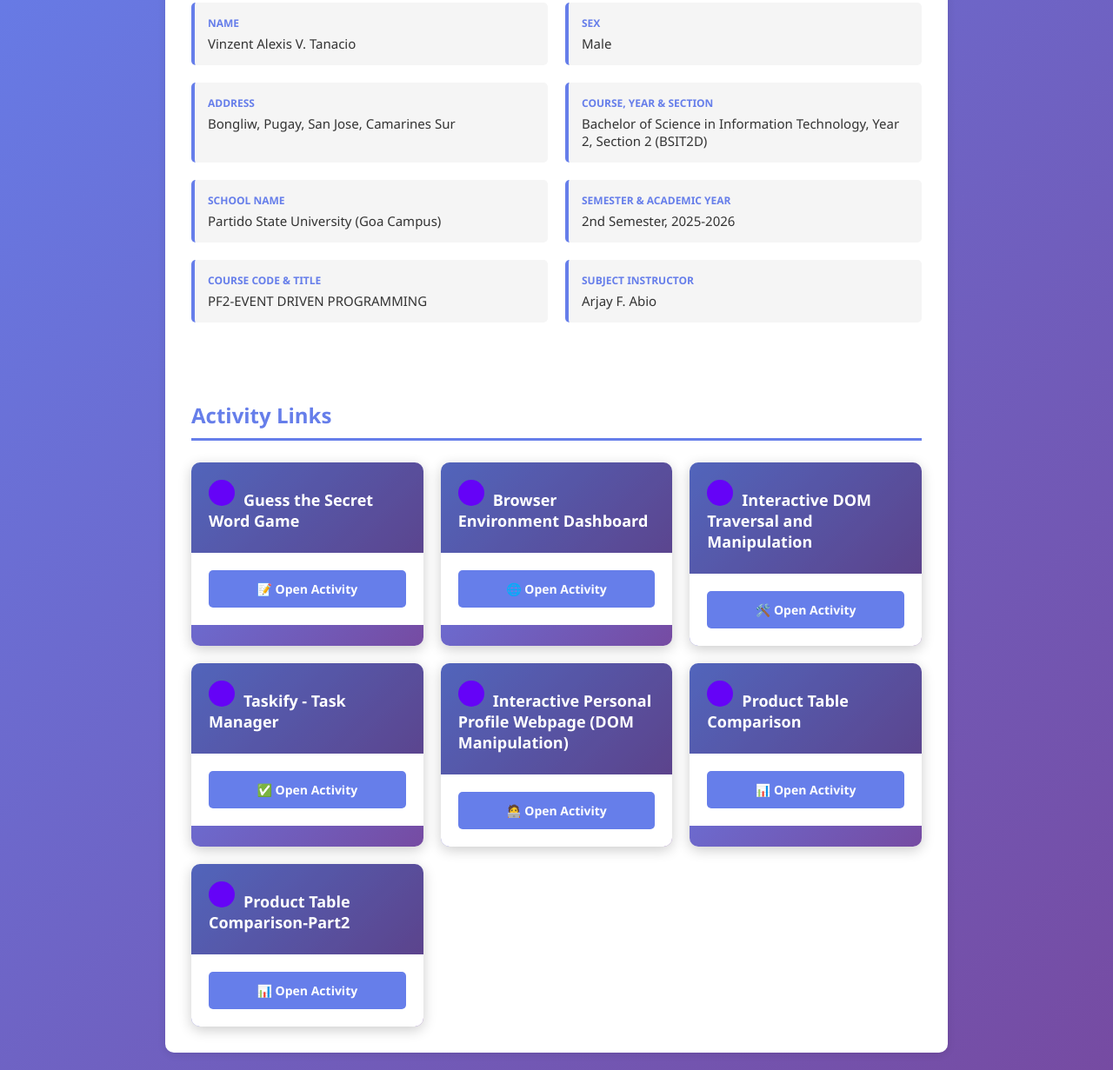
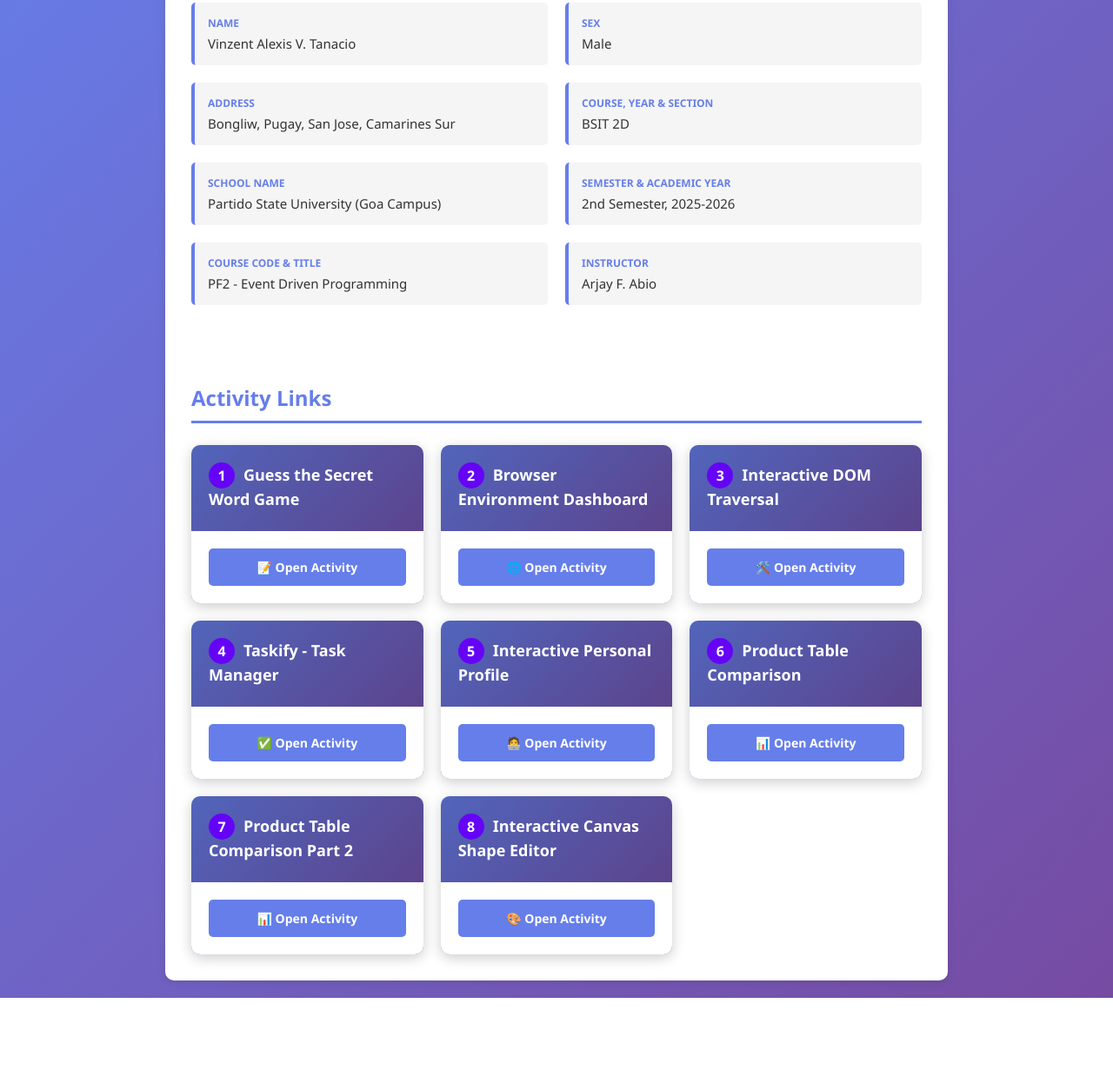
Before and after one commit to vatanacio505/browser_dashboard, a plain HTML site: page index.html in a window 1280 px wide. Shown: the part 201-1432 px from the top of the page at 87% size. After the commit the page ends 1349 px from the top, so only its background shows below. Drawn offline with Linux system fonts and the light colour scheme.

Commit message:
Update index.html

```diff
--- a/index.html
+++ b/index.html
@@ -191,7 +191,7 @@
         <div class="card">
 
         <div class="header">
-            <h1>🎓</h1>
+            <h1>🎓 Student Dashboard</h1>
         </div>
 
         <div class="profile-section">
@@ -211,7 +211,7 @@
                 </div>
                 <div class="profile-item">
                     <label>Course, Year & Section</label>
-                    <span>Bachelor of Science in Information Technology, Year 2, Section 2 (BSIT2D)</span>
+                    <span>BSIT 2D</span>
                 </div>
                 <div class="profile-item">
                     <label>School Name</label>
@@ -223,10 +223,10 @@
                 </div>
                 <div class="profile-item">
                     <label>Course Code & Title</label>
-                    <span>PF2-EVENT DRIVEN PROGRAMMING</span>
+                    <span>PF2 - Event Driven Programming</span>
                 </div>
                 <div class="profile-item">
-                    <label>Subject Instructor</label>
+                    <label>Instructor</label>
                     <span>Arjay F. Abio</span>
                 </div>
             </div>
@@ -238,7 +238,7 @@
 
                 <div class="activity-card">
                     <div class="activity-card-header">
-                        <h3><span class="activity-number"></span>Guess the Secret Word Game</h3>
+                        <h3><span class="activity-number">1</span>Guess the Secret Word Game</h3>
                     </div>
                     <div class="activity-card-footer">
                         <a href="https://vatanacio505.github.io/Guess/">📝 Open Activity</a>
@@ -247,7 +247,7 @@
 
                 <div class="activity-card">
                     <div class="activity-card-header">
-                        <h3><span class="activity-number"></span>Browser Environment Dashboard</h3>
+                        <h3><span class="activity-number">2</span>Browser Environment Dashboard</h3>
                     </div>
                     <div class="activity-card-footer">
                         <a href="browser_dashboard.html">🌐 Open Activity</a>
@@ -256,7 +256,7 @@
 
                 <div class="activity-card">
                     <div class="activity-card-header">
-                        <h3><span class="activity-number"></span>Interactive DOM Traversal and Manipulation</h3>
+                        <h3><span class="activity-number">3</span>Interactive DOM Traversal</h3>
                     </div>
                     <div class="activity-card-footer">
                         <a href="https://vatanacio505.github.io/Interactive-DOM-Traversal-and-Manipulation/">🛠️ Open Activity</a>
@@ -265,7 +265,7 @@
 
                 <div class="activity-card">
                     <div class="activity-card-header">
-                        <h3><span class="activity-number"></span>Taskify - Task Manager</h3>
+                        <h3><span class="activity-number">4</span>Taskify - Task Manager</h3>
                     </div>
                     <div class="activity-card-footer">
                         <a href="https://vatanacio505.github.io/Taskify2/">✅ Open Activity</a>
@@ -274,30 +274,38 @@
 
                 <div class="activity-card">
                     <div class="activity-card-header">
-                        <h3><span class="activity-number"></span>Interactive Personal Profile Webpage (DOM Manipulation)</h3>
+                        <h3><span class="activity-number">5</span>Interactive Personal Profile</h3>
                     </div>
                     <div class="activity-card-footer">
                         <a href="https://vatanacio505.github.io/Interactive-Personal-Profile-Webpage/">🧑‍💻 Open Activity</a>
                     </div>
                 </div>
 
-                <!-- PRODUCT TABLE COMPARISON PART 1 -->
                 <div class="activity-card">
                     <div class="activity-card-header">
-                        <h3><span class="activity-number"></span>Product Table Comparison</h3>
+                        <h3><span class="activity-number">6</span>Product Table Comparison</h3>
                     </div>
                     <div class="activity-card-footer">
                         <a href="https://vatanacio505.github.io/Product-Table-Comparison/">📊 Open Activity</a>
                     </div>
                 </div>
 
-                <!-- PRODUCT TABLE COMPARISON PART 2 -->
                 <div class="activity-card">
                     <div class="activity-card-header">
-                        <h3><span class="activity-number"></span>Product Table Comparison-Part2</h3>
+                        <h3><span class="activity-number">7</span>Product Table Comparison Part 2</h3>
                     </div>
                     <div class="activity-card-footer">
                         <a href="https://vatanacio505.github.io/Product-Table-Comparison-2/">📊 Open Activity</a>
+                    </div>
+                </div>
+
+                <!-- NEW ACTIVITY -->
+                <div class="activity-card">
+                    <div class="activity-card-header">
+                        <h3><span class="activity-number">8</span>Interactive Canvas Shape Editor</h3>
+                    </div>
+                    <div class="activity-card-footer">
+                        <a href="https://vatanacio505.github.io/Interactive-Canvas-Shape-Editor/">🎨 Open Activity</a>
                     </div>
                 </div>
 
```
